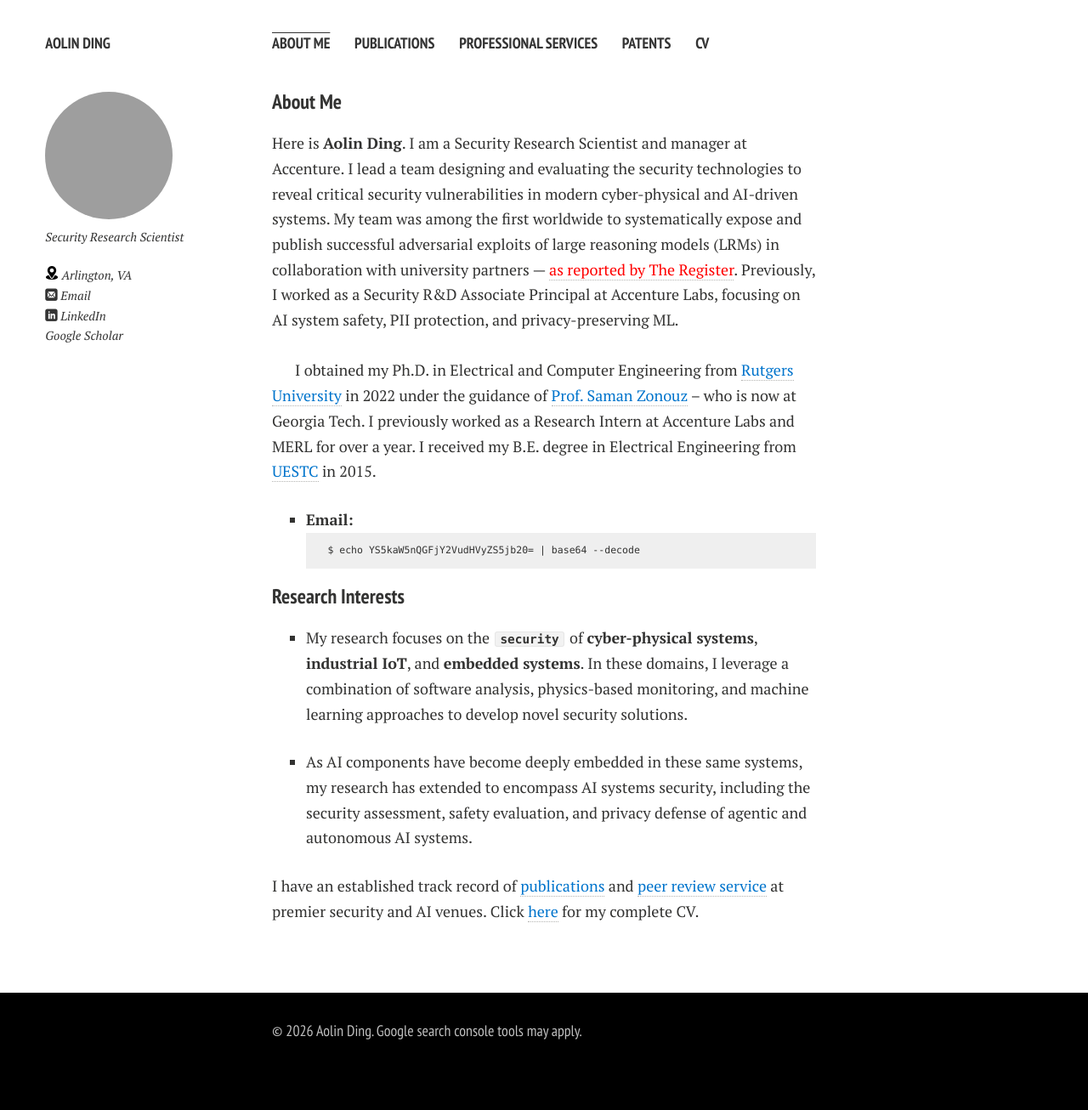
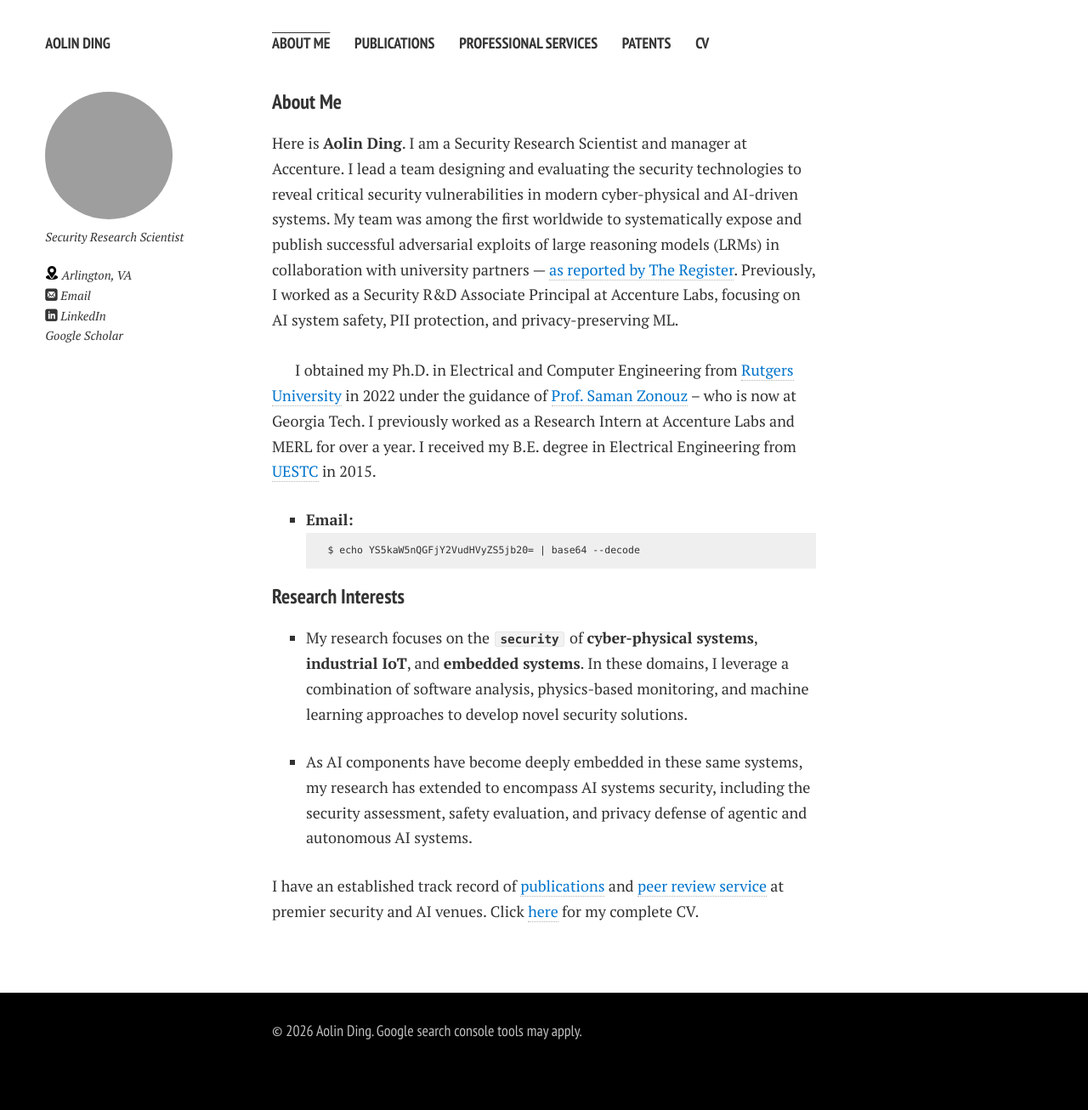
Before and after one commit to aolind/aolind.github.io, a Jekyll site: the page built from index.md, in a window 1280 px wide. Shown: the whole page at 85% size. Built offline with Jekyll 4.4.1, drawn with Linux system fonts in a browser that asks for light colours; nearby versions of some CDN libraries; a style sheet for code colours, icons or effects is not loaded; our own code applies the rules of GitHub Pages for plain Markdown files.

Commit message:
Fix link color and remove Decrypt press mention
- Change The Register link color in index.md from red to #0074cc to match site link style
- Remove Decrypt press entry from H-CoT publication entry in publications.md

Co-Authored-By: Claude Sonnet 4.6 <noreply@anthropic.com>

```diff
--- a/index.md
+++ b/index.md
@@ -5,7 +5,7 @@ description: "Security Research Scientist Manager at Accenture. Publications at
 
 ### About Me
 
-Here is <b>Aolin Ding</b>. I am a Security Research Scientist and manager at Accenture. I lead a team designing and evaluating the security technologies to reveal critical security vulnerabilities in modern cyber-physical and AI-driven systems. My team was among the first worldwide to systematically expose and publish successful adversarial exploits of large reasoning models (LRMs) in collaboration with university partners — [<font color='red'>as reported by The Register</font>](https://www.theregister.com/2025/02/25/chain_of_thought_jailbreaking/). Previously, I worked as a Security R&D Associate Principal at Accenture Labs, focusing on AI system safety, PII protection, and privacy-preserving ML.
+Here is <b>Aolin Ding</b>. I am a Security Research Scientist and manager at Accenture. I lead a team designing and evaluating the security technologies to reveal critical security vulnerabilities in modern cyber-physical and AI-driven systems. My team was among the first worldwide to systematically expose and publish successful adversarial exploits of large reasoning models (LRMs) in collaboration with university partners — [<font color='#0074cc'>as reported by The Register</font>](https://www.theregister.com/2025/02/25/chain_of_thought_jailbreaking/). Previously, I worked as a Security R&D Associate Principal at Accenture Labs, focusing on AI system safety, PII protection, and privacy-preserving ML.
 
 <br>
 
```
Also changed, not shown: publications.md (+1 -1 lines).
